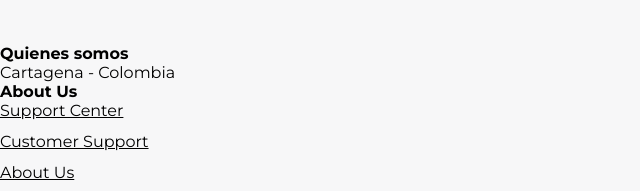
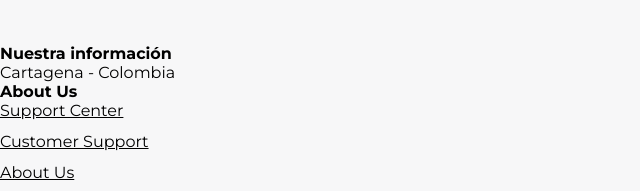
Before and after one commit to JtabaresH/EcommerceHypetech, a plain HTML site: page index.html in a window 1280 px wide. Shown: the part 1320-1511 px from the top of the page, 0-640 px from the left. Drawn offline with Linux system fonts and the light colour scheme.

Commit message:
Update index.html
More changes in footer section

```diff
--- a/index.html
+++ b/index.html
@@ -115,7 +115,7 @@
   <footer class="footer section">
     <div class="footer__container container grid">
       <div class="footer__content">
-        <h3 class="footer__title">Quienes somos</h3>
+        <h3 class="footer__title">Nuestra información</h3>
 
         <ul class="footer__list">
           <li>Cartagena - Colombia</li>
```
